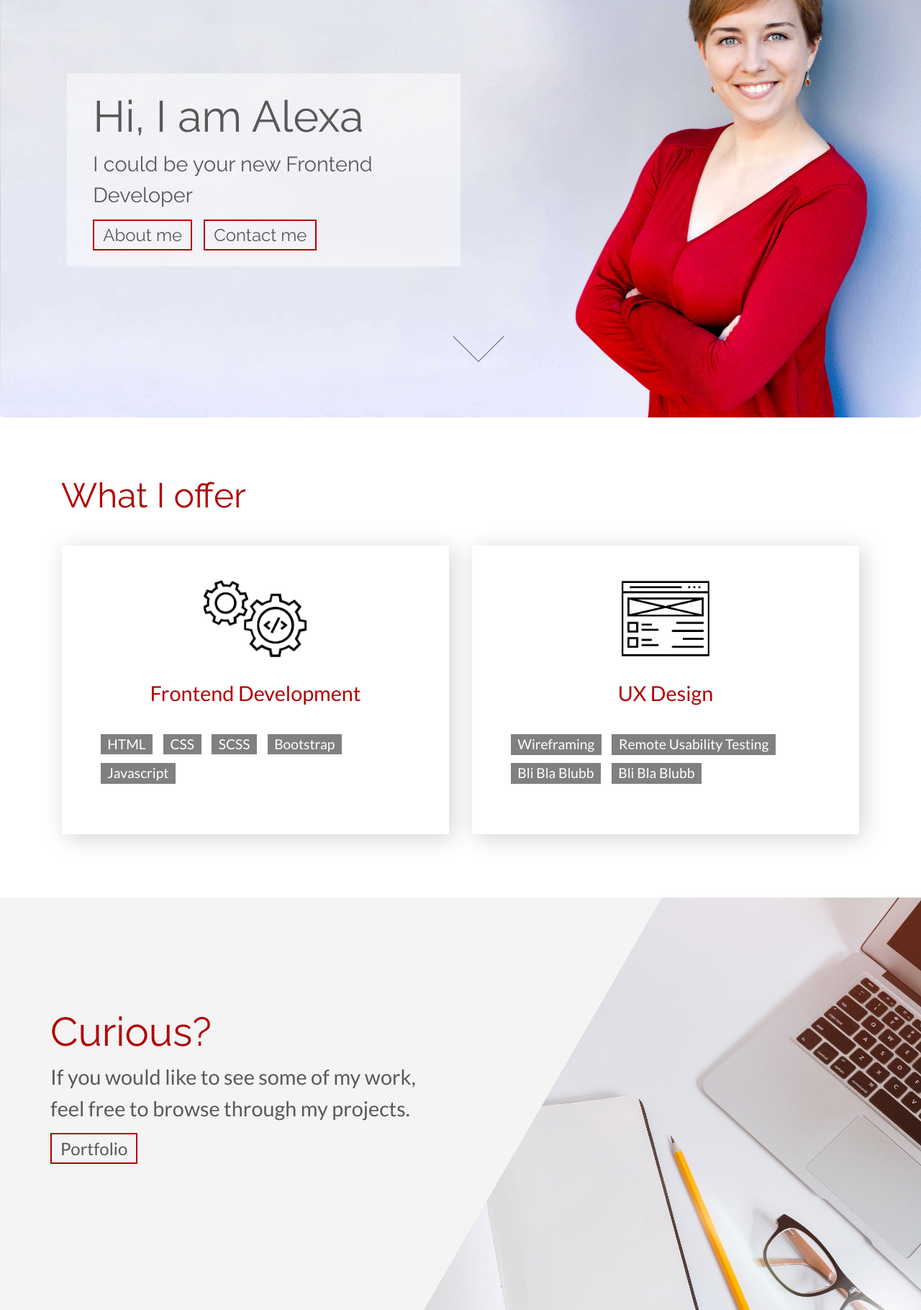
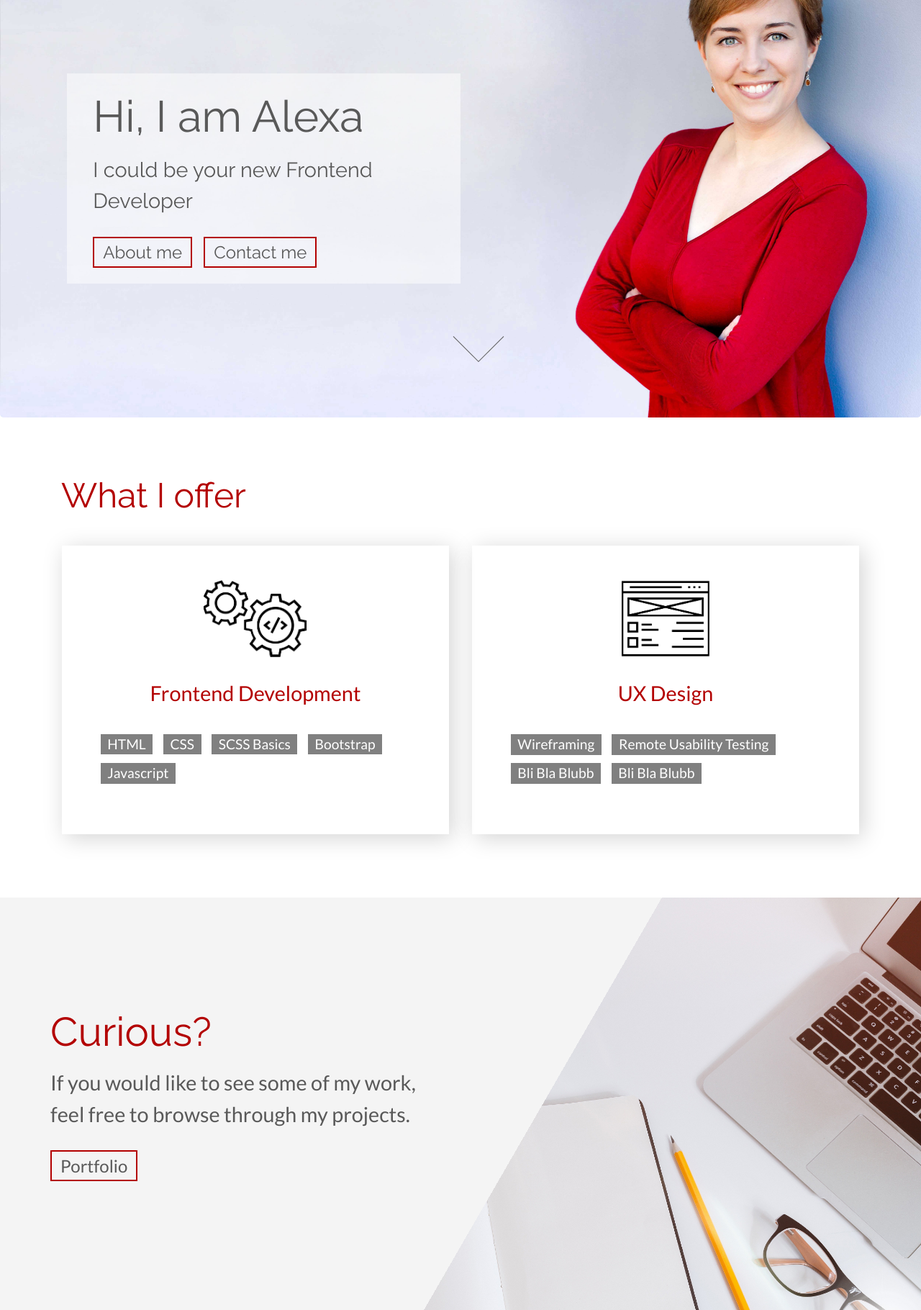
Before and after one commit to aelenia/aw, a website: page docs/index.html in a window 1280 px wide. Shown: the part 140-1960 px from the top of the page at 72% size. Drawn offline with nearby package versions, Linux system fonts and the light colour scheme.

Commit message:
Add padding before buttons

```diff
--- a/docs/index.html
+++ b/docs/index.html
@@ -28,8 +28,8 @@
     <main>
         <div class="jumbotron">
             <div class="jumbotext">
-                <h1>Hi, I am Alexa</h1>
-                <p>I could be your new Frontend Developer</p>
+                <h1 class="pb-2">Hi, I am Alexa</h1>
+                <p class="pb-3">I could be your new Frontend Developer</p>
                 <a class="button" href="about.html">About me</a>
                 <a class="button" href="contact.html">Contact me</a>
             </div>
@@ -47,7 +47,7 @@
                         <ul class="tags">
                             <li>HTML</li>
                             <li>CSS</li>
-                            <li>SCSS</li>
+                            <li>SCSS Basics</li>
                             <li>Bootstrap</li>
                             <li>Javascript</li>
                         </ul>
@@ -72,8 +72,8 @@
         <div class="projects">
             <div class="box">
                 <div class="container project-text">
-                    <h2 class="display-4">Curious?</h2>
-                    <p>If you would like to see some of my work,
+                    <h2 class="display-4 pb-2">Curious?</h2>
+                    <p class="pb-3">If you would like to see some of my work,
                         <br>feel free to browse through my projects.</p>
                     <a class="button" href="projects.html">Portfolio</a>
                 </div>
```
Also changed, not shown: docs/contact.html (+1 -1 lines), src/contact.html (+1 -1 lines), src/index.html (+5 -5 lines).
